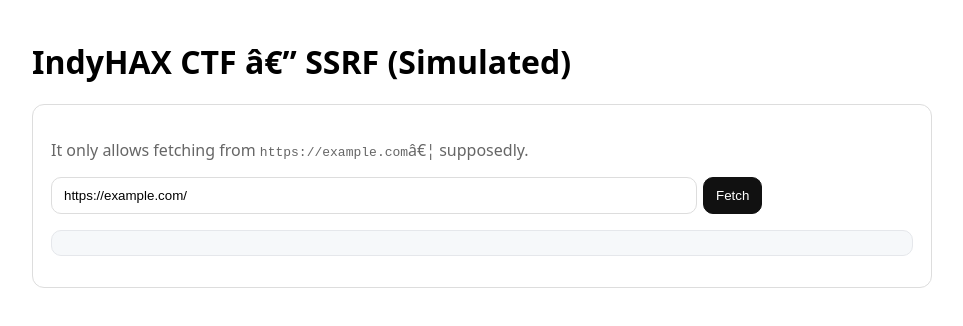
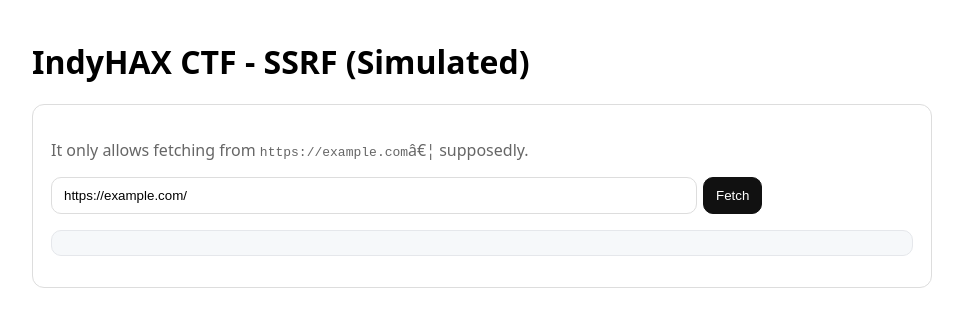
Before and after one commit to indyhax/indyhax-ssrf-sim, a plain HTML site: page index.html in a window 1280 px wide. Shown: the whole page, without its empty margins (158-1121 px from the left). Drawn offline with Linux system fonts and the light colour scheme.

Commit message:
Sanitize encoding artifacts / remove dashes

```diff
--- a/index.html
+++ b/index.html
@@ -2,7 +2,7 @@
 <title>IndyHAX â€¢ SSRF (Sim)</title>
 <style>body{font-family:system-ui,Segoe UI,Roboto,Arial,sans-serif;max-width:900px;margin:40px auto;padding:0 16px}.card{border:1px solid #ddd;border-radius:12px;padding:18px;background:#fff}.muted{color:#666}input{padding:10px 12px;border-radius:10px;border:1px solid #ddd;width:min(620px,100%)}button{padding:10px 12px;border-radius:10px;border:1px solid #111;background:#111;color:#fff;margin-left:6px}pre{margin-top:12px;padding:12px;border-radius:10px;background:#f6f8fa;border:1px solid #e5e7eb;white-space:pre-wrap}</style>
 </head><body>
-<h1>IndyHAX CTF â€” SSRF (Simulated)</h1>
+<h1>IndyHAX CTF - SSRF (Simulated)</h1>
 <div class="card">
 <p class="muted">It only allows fetching from <code>https://example.com</code>â€¦ supposedly.</p>
 <p><input id="u" value="https://example.com/"/><button id="go">Fetch</button></p>
```
